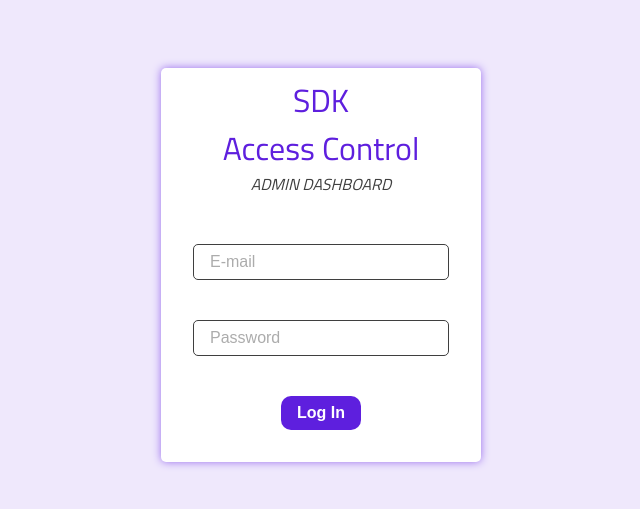
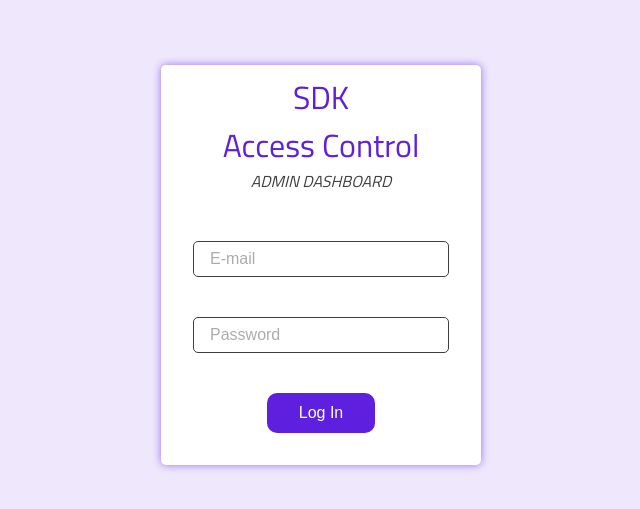
Before and after one commit to sandje00/sdk-access-control-web, a Vue app: page /login in a window 1280 px wide. Shown: the part 135-644 px from the top of the page, without its empty margins (319-959 px from the left). Built offline with nearby package versions, Linux system fonts and the light colour scheme.

Commit message:
Improve base button style

```diff
--- a/src/components/base/BaseButton.vue
+++ b/src/components/base/BaseButton.vue
@@ -15,9 +15,8 @@ export default {
 
 <style lang="scss" scoped>
 .button {
-  padding: 0.5rem 1rem;
+  padding: 0.7rem 2rem;
   font-size: 1rem;
-  font-weight: bold;
   background: none;
   background-color: var(--color-primary);
   border: none;
@@ -26,6 +25,10 @@ export default {
 
   .text {
     color: var(--color-white);
+  }
+
+  &:hover {
+    background-color: var(--color-primary-light);
   }
 
   &:focus {
```
